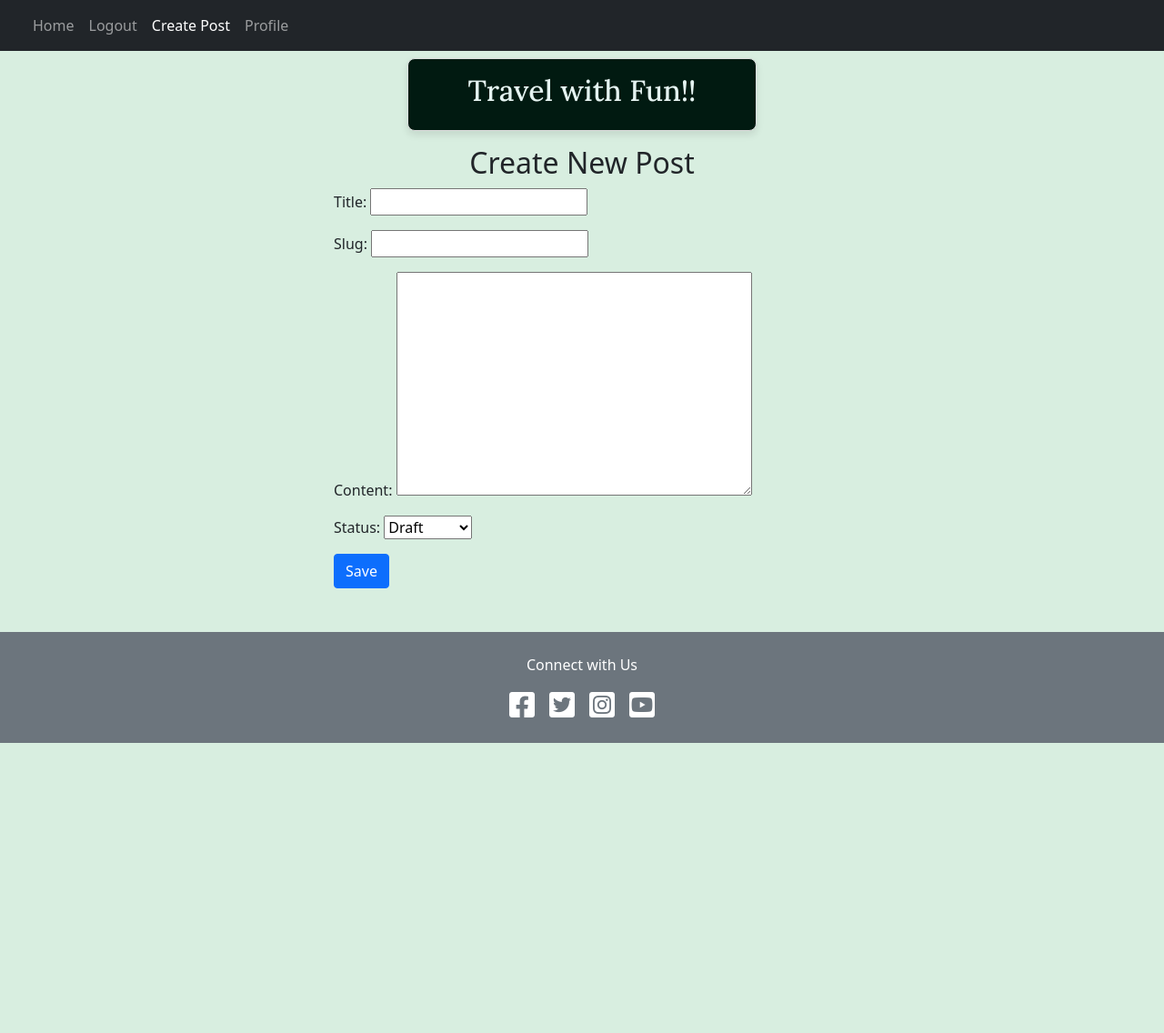
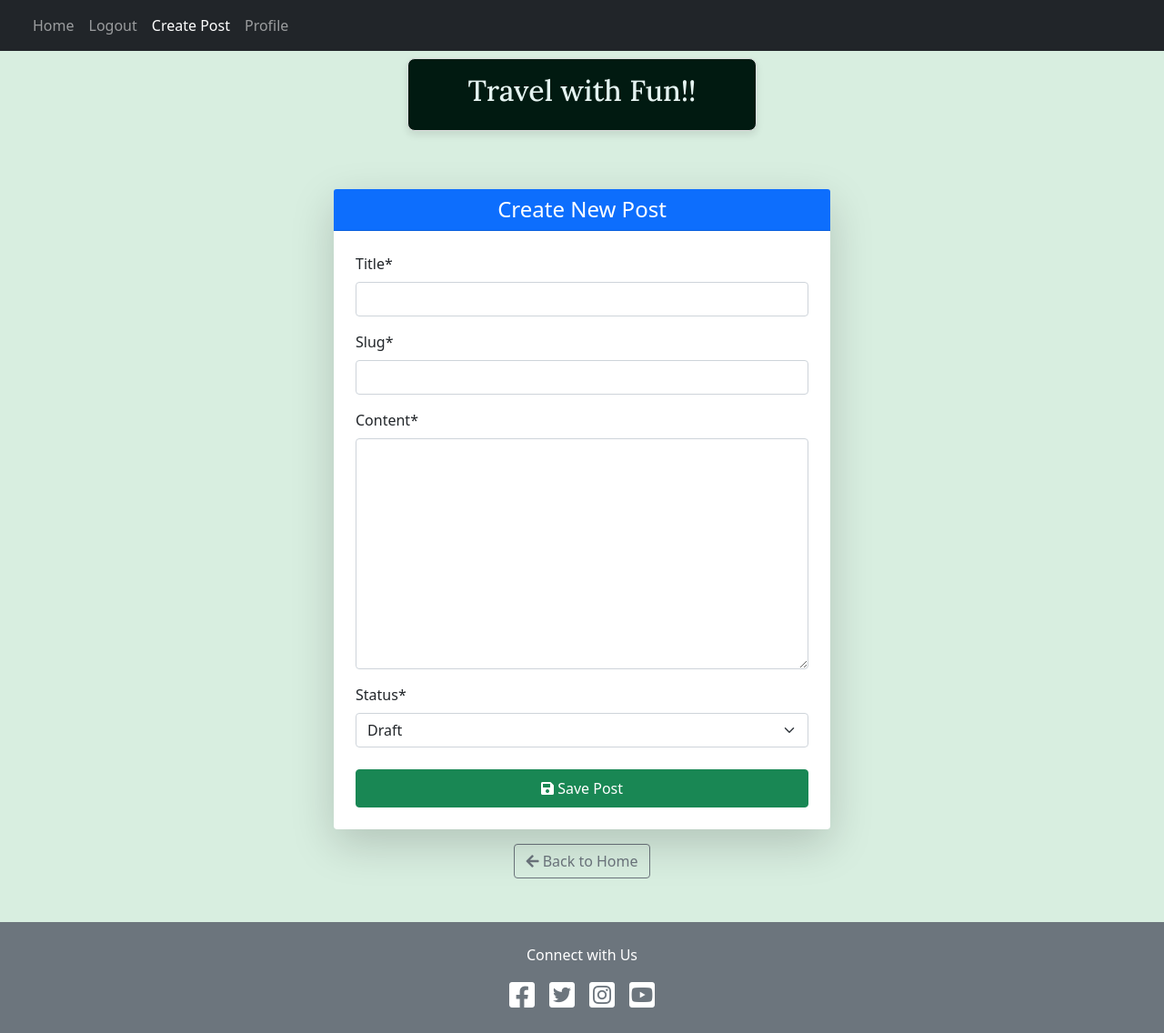
Before and after one commit to farhatamannaislam/TravelWithFun, a Django app: page /post/new/ in a window 1280 px wide. Shown: the whole page at 91% size. Before the commit the page ends 817 px from the top, so only its background shows below. Run offline with Django 4.2, Linux system fonts and the light colour scheme; the visitor is signed in with stand-in values (Sample User, id 1); some libraries are stand-ins or nearby versions.

Commit message:
Add: style for post create and edit form

```diff
--- a/travelblog/templates/travelblog/post_form.html
+++ b/travelblog/templates/travelblog/post_form.html
@@ -1,17 +1,33 @@
 {% extends 'base.html' %}
+{% block title %}Create New Post{% endblock %}
+{% load crispy_forms_tags %}
+
 {% block content %}
 <div class="container">
-  <div class="row justify-content-center">
-    <div class="col-md-6">
-      <h2 class="text-center">Create New Post</h2>
-      <form method="post">
-        {% csrf_token %}
-        <div class="form-group">
-          {{ form.as_p }}
+    <div class="row justify-content-center mt-5 pt-3">
+        <div class="col-md-8 col-lg-6">
+            <div class="card shadow-lg border-0 rounded">
+                <div class="card-header bg-primary text-white text-center">
+                    <h4 class="mb-0">Create New Post</h4>
+                </div>
+                <div class="card-body p-4">
+                    <form method="POST">
+                        {% csrf_token %}
+                        {{ form|crispy }}
+                        <div class="text-end mt-4">
+                            <button type="submit" class="btn btn-success w-100 py-2">
+                                <i class="fas fa-save"></i> Save Post
+                            </button>
+                        </div>
+                    </form>
+                </div>
+            </div>
+            <div class="text-center mt-3">
+                <a href="{% url 'home' %}" class="btn btn-outline-secondary">
+                    <i class="fas fa-arrow-left"></i> Back to Home
+                </a>
+            </div>
         </div>
-        <button type="submit" class="btn btn-primary btn-block">Save</button>
-      </form>
     </div>
-  </div>
 </div>
 {% endblock %}
```
Also changed, not shown: travelblog/templates/travelblog/post_edit.html (+18 -8 lines).
